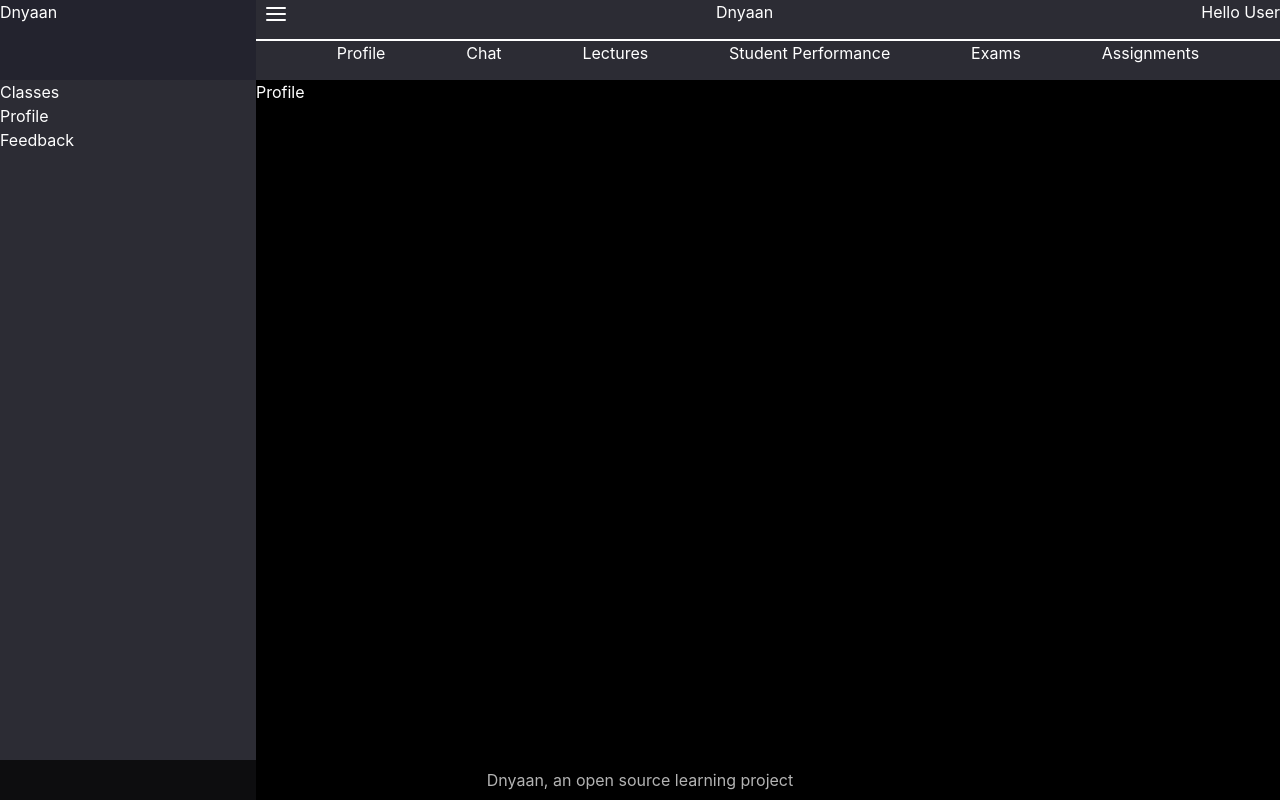
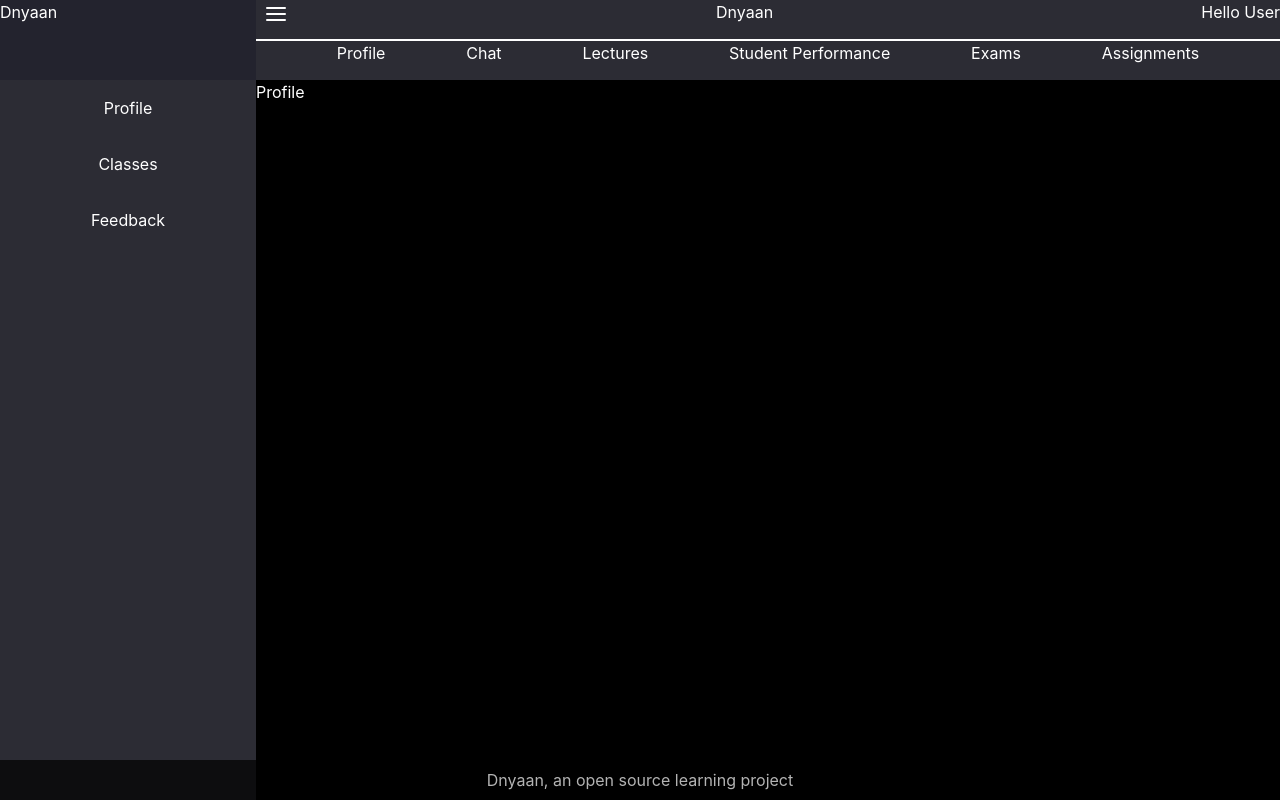
Before and after one commit to prasadthx/LMS_FrontEnd_React, a React (Create React App) app: page /action/profile/profile in a window 1280 px wide. Built offline with nearby package versions, Linux system fonts and the light colour scheme.

Commit message:
Routes corrected

```diff
--- a/src/Views/Instructor/InstructorStructure/MainContent/Content.tsx
+++ b/src/Views/Instructor/InstructorStructure/MainContent/Content.tsx
@@ -13,34 +13,17 @@ import {Classes} from "./Contents/Profile/Classes";
 import {Feedback} from "./Contents/Profile/Feedback";
 import {Profile} from "./Contents/Profile/Profile";
 
-function findPath(path: string){
-    const slashpostion = (path:string):number => {
-        for (let i = path.length - 1; i >= 0; i--){
-            if (path[i] === '/'){
-                return i;
-            }
-        }
-        return 0;
-    }
-    const componentName = path.substring(slashpostion(path)+1, path.length);
-    return componentName;
-}
-
-
-export default function Content(){
-    const route = useLocation();
-    console.log(route.pathname)
-    console.log(findPath(route.pathname));
-
+export default class Content extends React.Component<any,any> {
+    render() {
         return (
             <div className='Content'>
 
                 {/*Assignments*/}
                 <Route path='/action/assignments/CreateAssignment'>
-                <CreateAssignment />
+                    <CreateAssignment/>
                 </Route>
                 <Route path='/action/assignments/EvaluateAssignment'>
-                <EvaluateAssignment />
+                    <EvaluateAssignment/>
                 </Route>
                 <Route path='/action/assignments'>
                     <Redirect to='/action/assignments/CreateAssignment'/>
@@ -49,7 +32,7 @@ export default function Content(){
 
                 {/*Chat*/}
                 <Route path='/action/chat/Classes'>
-                <ChatClasses />
+                    <ChatClasses/>
                 </Route>
                 <Route path='/action/chat'>
                     <Redirect to='/action/chat/Classes'/>
@@ -58,10 +41,10 @@ export default function Content(){
 
                 {/*Exams*/}
                 <Route path='/action/exams/CreateTest'>
-                <CreateTest />
+                    <CreateTest/>
                 </Route>
                 <Route path='/action/exams/EvaluateTest'>
-                <EvaluateTest />
+                    <EvaluateTest/>
                 </Route>
                 <Route path='/action/exams'>
                     <Redirect to='/action/exams/CreateTest'/>
@@ -70,7 +53,7 @@ export default function Content(){
 
                 {/*Lectures*/}
                 <Route path='/action/lectures/subjects'>
-                <Subjects />
+                    <Subjects/>
                 </Route>
                 <Route path='/action/lectures'>
                     <Redirect to='/action/lectures/subjects'/>
@@ -79,10 +62,10 @@ export default function Content(){
 
                 {/*Performance*/}
                 <Route path='/action/performance/attendance'>
-                <Attendance />
+                    <Attendance/>
                 </Route>
                 <Route path='/action/performance/TestResults'>
-                <TestResults />
+                    <TestResults/>
                 </Route>
                 <Route path='/action/performance'>
                     <Redirect to='/action/performance/attendance'/>
@@ -91,13 +74,13 @@ export default function Content(){
 
                 {/*Profile*/}
                 <Route path='/action/profile/classes'>
-                <Classes />
+                    <Classes/>
                 </Route>
                 <Route path='/action/profile/feedback'>
-                <Feedback />
+                    <Feedback/>
                 </Route>
                 <Route path='/action/profile/profile'>
-                <Profile />
+                    <Profile/>
                 </Route>
                 <Route path='/action/profile'>
                     <Redirect to='/action/profile/profile'/>
@@ -108,14 +91,4 @@ export default function Content(){
             </div>
         );
     };
-// export class Content extends React.Component {
-//     render() {
-//         return (
-//             <div className='Content'>
-//                 <Route path='/action/assignments/CreateAssignment'>
-//                     <CreateAssignment />
-//                 </Route>
-//             </div>
-//         );
-//     }
-// }
+}
--- a/src/Views/Instructor/InstructorStructure/Sidebar/SidebarOption.tsx
+++ b/src/Views/Instructor/InstructorStructure/Sidebar/SidebarOption.tsx
@@ -30,8 +30,8 @@ export class SidebarOption extends React.Component<{content: string},any>{
         const menus = {
             'profile' :
                 [
+                    'Profile',
                     'Classes',
-                    'Profile',
                     'Feedback'
                 ]
             ,
@@ -43,7 +43,7 @@ export class SidebarOption extends React.Component<{content: string},any>{
             ,
             'lectures':
                 [
-                    'subjects'
+                    'Subjects'
                 ]
             ,
             'exams':
@@ -60,14 +60,18 @@ export class SidebarOption extends React.Component<{content: string},any>{
             ,
             'chat':
                 [
-                    'classes'
+                    'Classes'
                 ]
         }
 
         return (
             <div className='SidebarOption'>
                 {this.optionRenderer(menus).map( (option:string, index:number) => (
-                    <div> <Link to={'/action/' + this.props.content +'/'+ option.replaceAll(' ','')} >{option}</Link> </div>
+                    <Link to={'/action/' + this.props.content +'/'+ option.replaceAll(' ','')} className='focus-within:bg-black' >
+                        <div className='py-4 px-0.5  text-center focus-within:bg-blue-600'>
+                            {option}
+                        </div>
+                    </Link>
                 ))}
             </div>
     );
```
Lines whose indentation alone changed are shown as unchanged.
